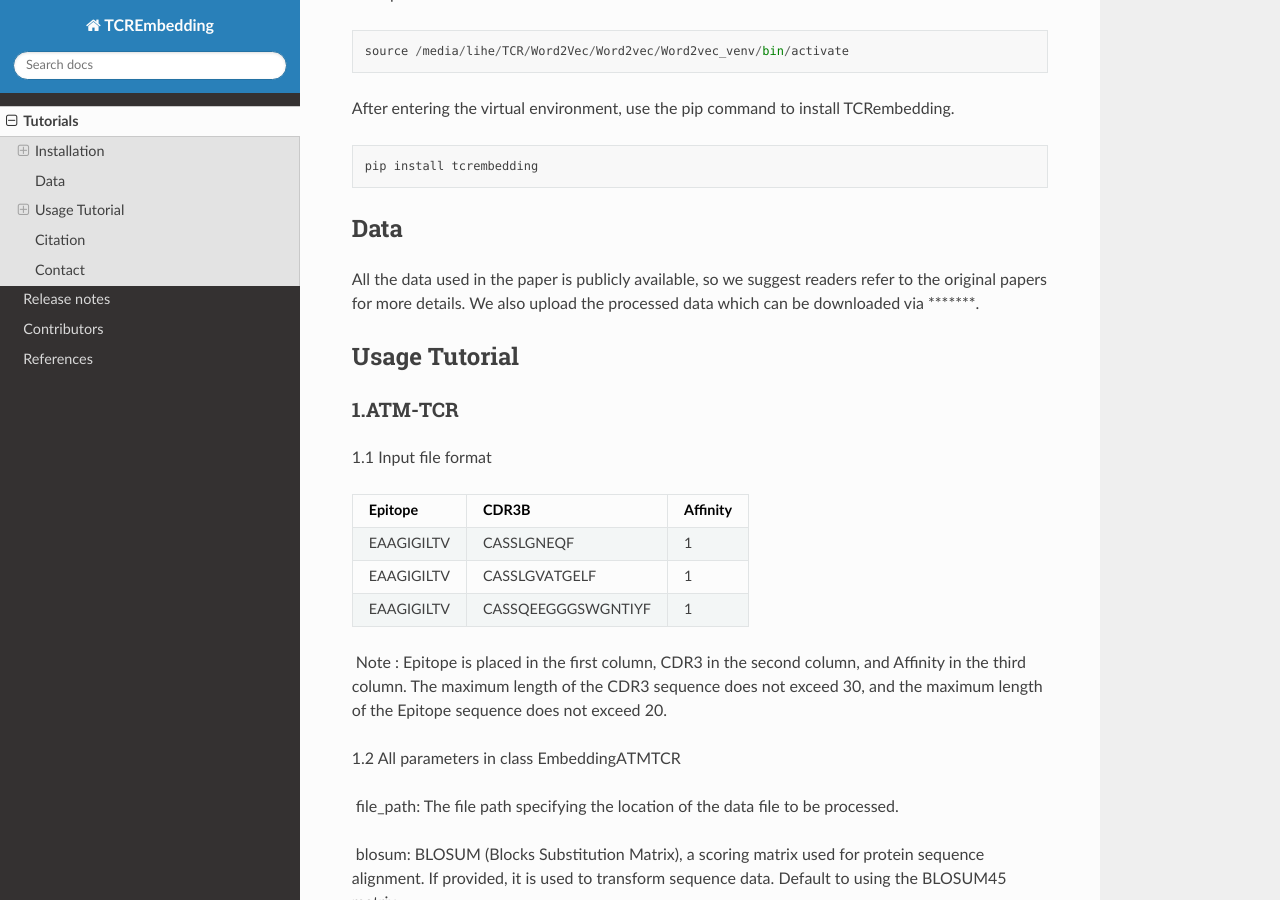
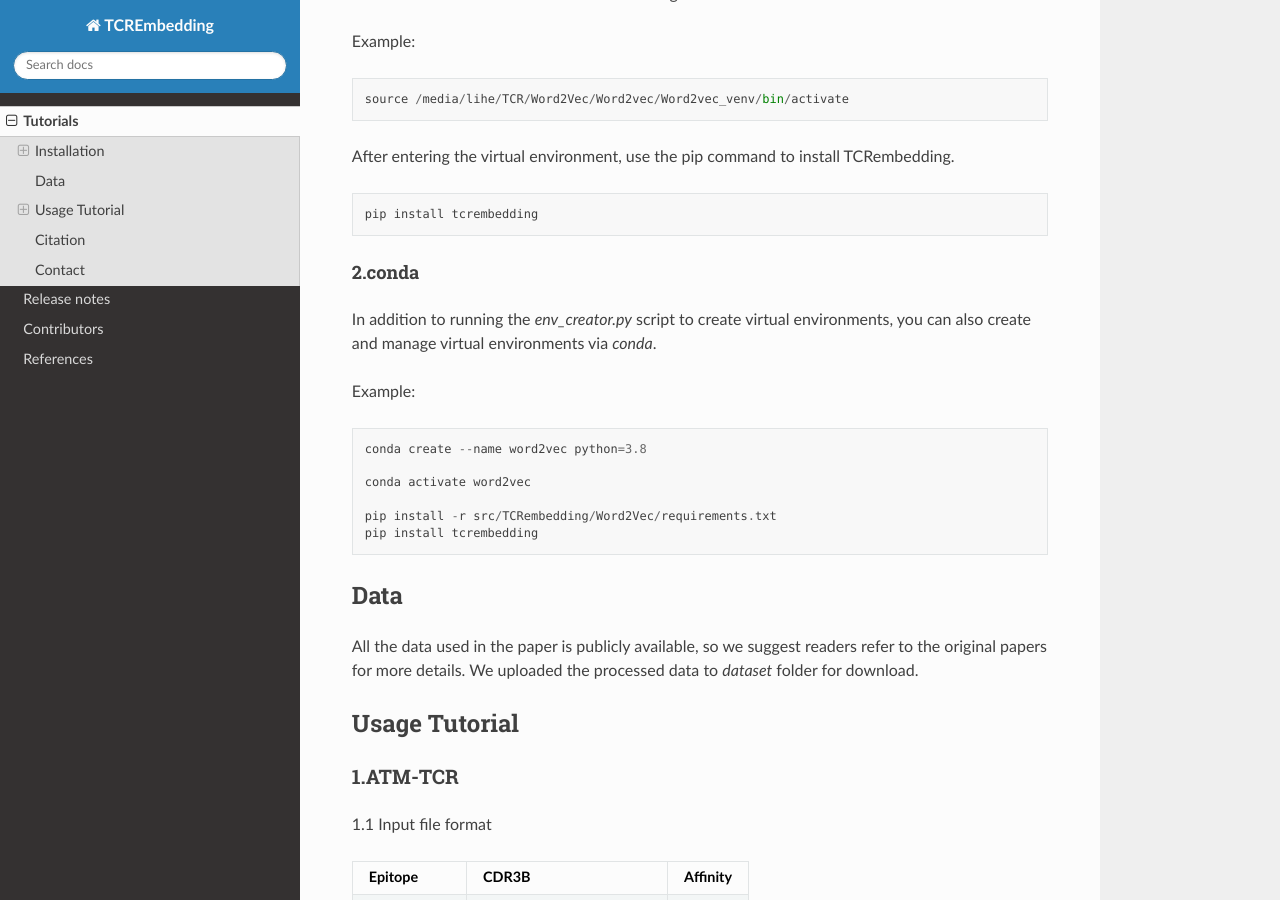
Before and after one commit to deepomicslab/TCREmbedding, a Sphinx documentation site: the page built from docs/tutorials.md, in a window 1280 px wide and 900 px high, scrolled down 1060 px. Built offline with Sphinx 7.4.7 and the Read the Docs theme 3.1.0, drawn with Linux system fonts in a browser that asks for light colours.

Commit message:
Add files via upload

````diff
--- a/docs/tutorials.md
+++ b/docs/tutorials.md
@@ -9,6 +9,8 @@ pip install tcrembedding
 ```
 
 ### Installation Tutorial
+
+#### 1.python venv
 
 Since different methods rely on different runtime environments and there may be version conflicts between the dependent packages, we suggest that you create a virtual environment to use the embedding methods. At the same time, we provide an installation script *env_creator.py*, the script will be based on different embedding methods, create the corresponding virtual environment. The following is an example of how to use it:
 
@@ -44,9 +46,24 @@ After entering the virtual environment, use the pip command to install TCRembedd
 pip install tcrembedding
 ```
 
+#### 2.conda
+
+In addition to running the *env_creator.py* script to create virtual environments, you can also create and manage virtual environments via *conda*.
+
+Example:
+
+```
+conda create --name word2vec python=3.8
+
+conda activate word2vec
+
+pip install -r src/TCRembedding/Word2Vec/requirements.txt
+pip install tcrembedding
+```
+
 ## Data
 
-All the data used in the paper is publicly available, so we suggest readers refer to the original papers for more details. We also upload the processed data which can be downloaded via *******.
+All the data used in the paper is publicly available, so we suggest readers refer to the original papers for more details. We uploaded the processed data to *dataset* folder for download.
 
 ##  Usage Tutorial
 
````
